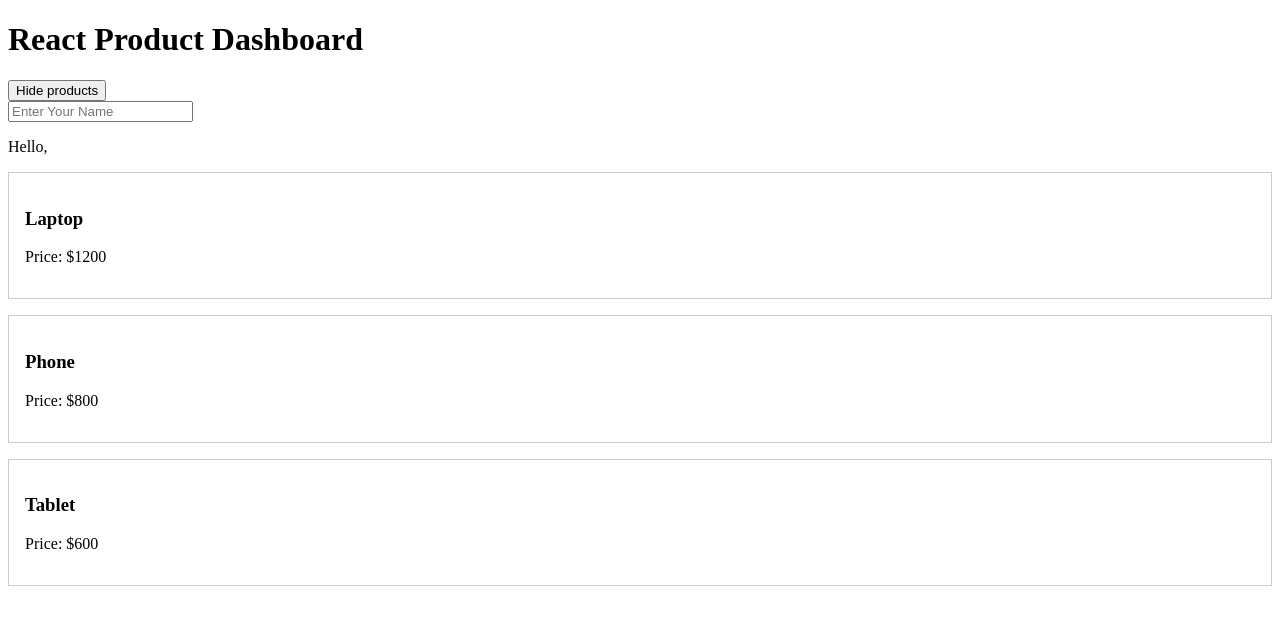
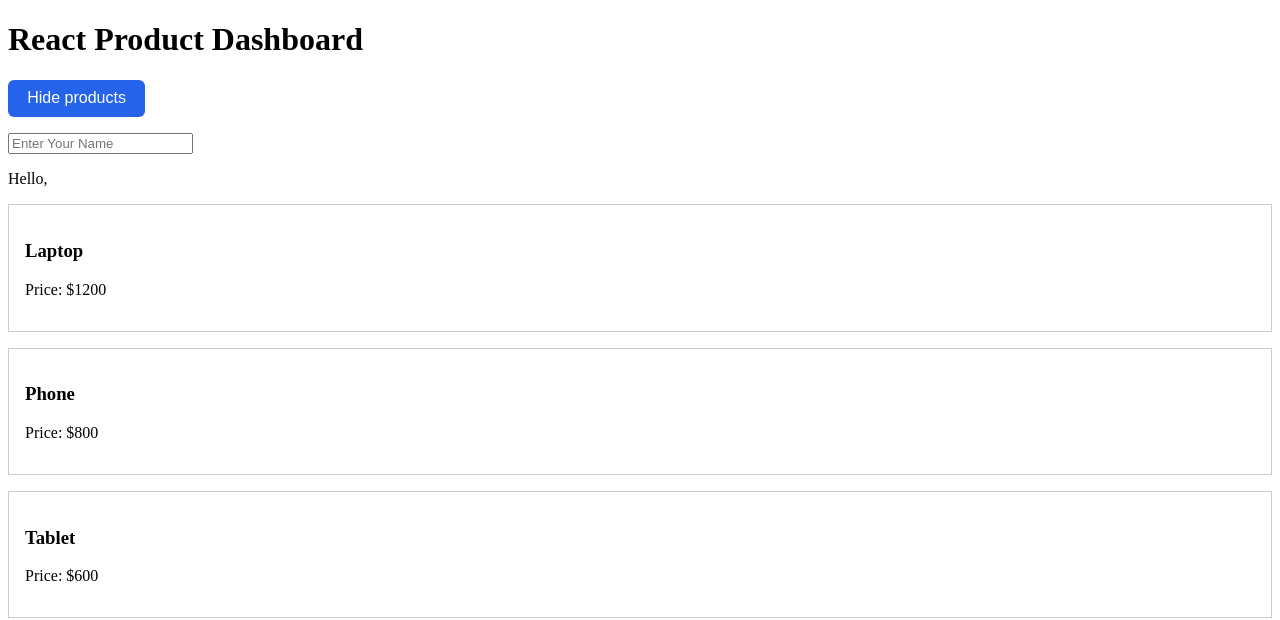
Before and after one commit to HassanGhayyada/assignment5, a React (Vite) app: page / in a window 1280 px wide. Shown: the top 620 px of the page. Built offline with nearby package versions, Linux system fonts and the light colour scheme.

Commit message:
added some styling to the products button

```diff
--- a/src/App.jsx
+++ b/src/App.jsx
@@ -9,7 +9,18 @@ function App() {
       <div>
         <h1>React Product Dashboard</h1>
 
-        <button onClick={() => setShowProducts(!showProducts)}>
+        <button onClick={() => setShowProducts(!showProducts)}
+          style= {{
+            backgroundColor: "#2563eb",
+            color: "white",
+            border: "none",
+            padding: "0.6rem 1.2rem",
+            borderRadius: "6px",
+            fontSize: "1rem",
+            cursor: "pointer",
+            marginBottom: "1rem"
+          }}
+          >
           {showProducts ? "Hide products" : "Show Products"}
         </button>
 
```
